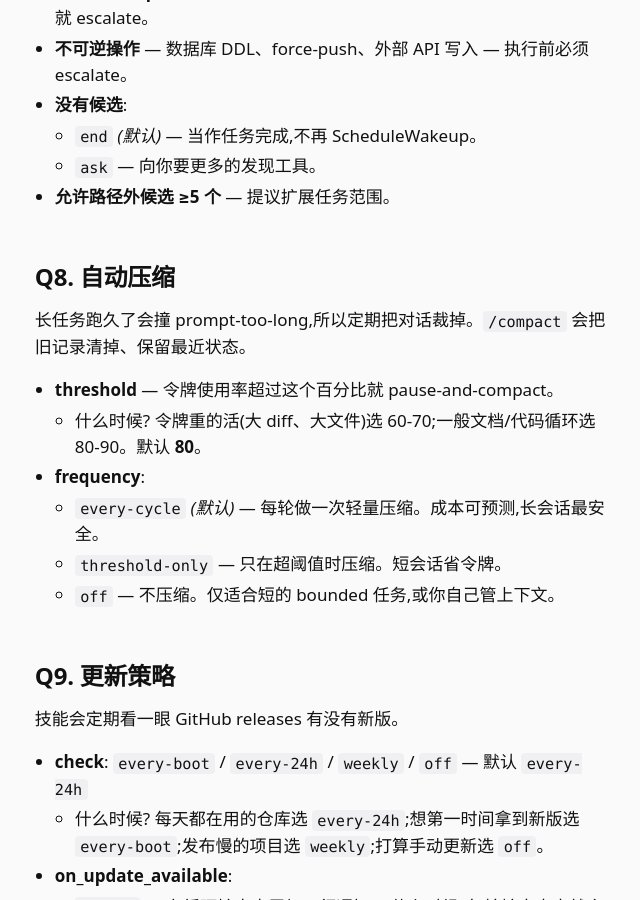
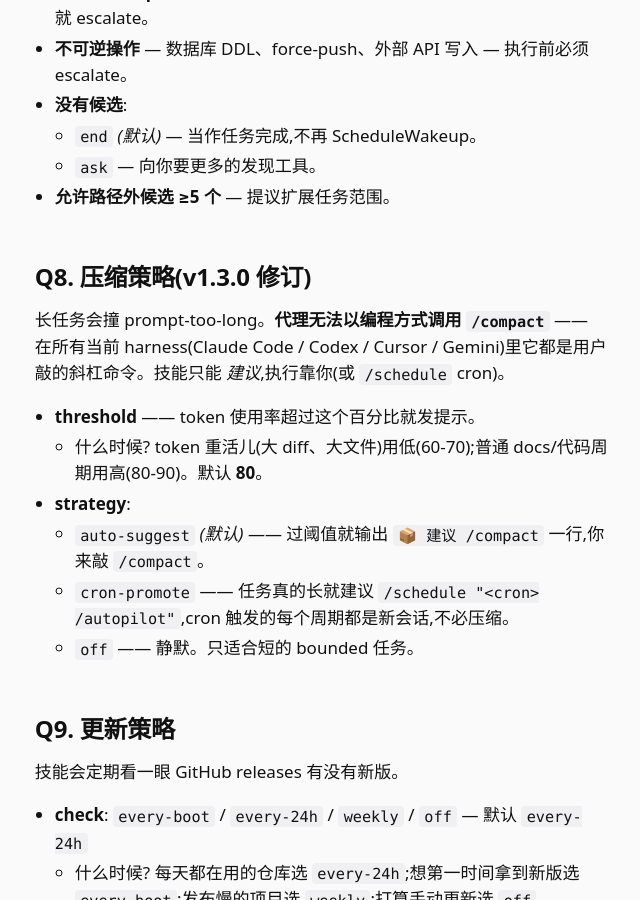
Before and after one commit to PresentJay/autopilot-skills, a Jekyll site: the page built from docs/zh/mission-schema.md, in a window 1280 px wide and 900 px high, scrolled down 1835 px. Shown: the whole window, without its empty margins (318-958 px from the left). Built offline with Jekyll 4.4.1, drawn with Linux system fonts in a browser that asks for light colours.

```diff
--- a/docs/zh/mission-schema.md
+++ b/docs/zh/mission-schema.md
@@ -60,16 +60,16 @@ title: 任务结构
   - `ask` — 向你要更多的发现工具。
 - **允许路径外候选 ≥5 个** — 提议扩展任务范围。
 
-## Q8. 自动压缩
+## Q8. 压缩策略(v1.3.0 修订)
 
-长任务跑久了会撞 prompt-too-long,所以定期把对话裁掉。`/compact` 会把旧记录清掉、保留最近状态。
+长任务会撞 prompt-too-long。**代理无法以编程方式调用 `/compact`** —— 在所有当前 harness(Claude Code / Codex / Cursor / Gemini)里它都是用户敲的斜杠命令。技能只能 *建议*,执行靠你(或 `/schedule` cron)。
 
-- **threshold** — 令牌使用率超过这个百分比就 pause-and-compact。
-  - 什么时候? 令牌重的活(大 diff、大文件)选 60-70;一般文档/代码循环选 80-90。默认 **80**。
-- **frequency**:
-  - `every-cycle` *(默认)* — 每轮做一次轻量压缩。成本可预测,长会话最安全。
-  - `threshold-only` — 只在超阈值时压缩。短会话省令牌。
-  - `off` — 不压缩。仅适合短的 bounded 任务,或你自己管上下文。
+- **threshold** —— token 使用率超过这个百分比就发提示。
+  - 什么时候? token 重活儿(大 diff、大文件)用低(60-70);普通 docs/代码周期用高(80-90)。默认 **80**。
+- **strategy**:
+  - `auto-suggest` *(默认)* —— 过阈值就输出 `📦 建议 /compact` 一行,你来敲 `/compact`。
+  - `cron-promote` —— 任务真的长就建议 `/schedule "<cron> /autopilot"`,cron 触发的每个周期都是新会话,不必压缩。
+  - `off` —— 静默。只适合短的 bounded 任务。
 
 ## Q9. 更新策略
 
```
Also changed, not shown: docs/ja/mission-schema.md (+8 -8 lines), docs/ko/mission-schema.md (+8 -8 lines), docs/mission-schema.md (+7 -7 lines), skills/autopilot/SKILL.md (+19 -14 lines), CHANGELOG.md.
